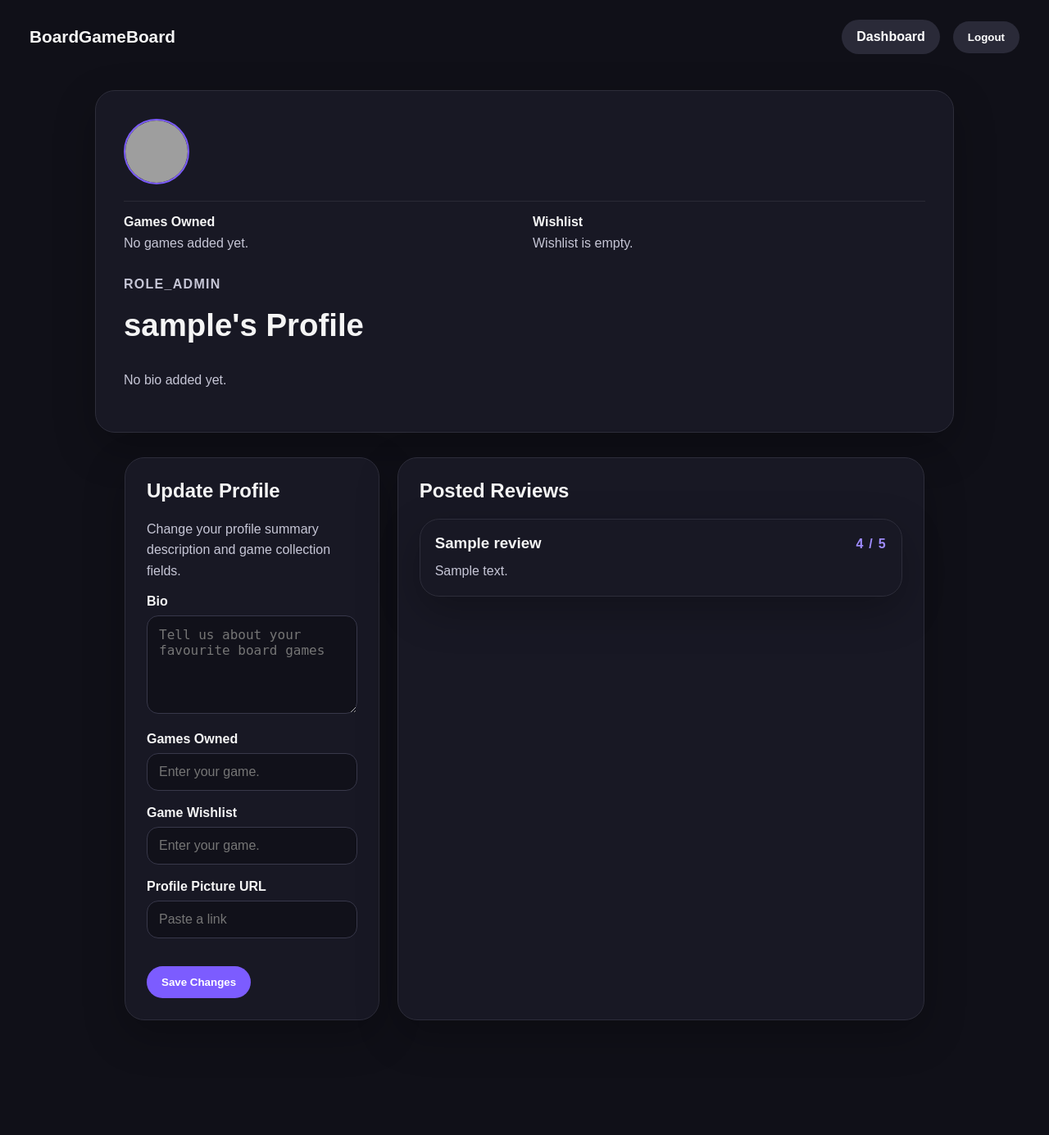
After one commit to achsfu/BoardGameSite, a Spring Boot app: page /profile in a window 1280 px wide. The commit adds this page. Shown: the whole page at 82% size. Run offline with Spring Boot 4, Linux system fonts and the light colour scheme; the visitor is signed in with stand-in values (Sample User, id 1); tables that the repository leaves empty hold one stand-in row (values such as "Sample post"); some of the project's set-up classes (security, data sources, template engines, error pages and the like) are left out, and stand-ins take their place; grey boxes are pictures that could not be loaded.

Commit message:
add user profile page with game collections, pfp and posted review

```diff
--- /dev/null
+++ b/demo/src/main/java/com/cardboardboxed/demo/controllers/ProfileController.java
@@ -0,0 +1,102 @@
+package com.cardboardboxed.demo.controllers;
+
+import java.util.ArrayList;
+import java.util.List;
+
+import org.springframework.stereotype.Controller;
+import org.springframework.web.bind.annotation.GetMapping;
+
+import com.cardboardboxed.demo.reviews.Review;
+import com.cardboardboxed.demo.reviews.ReviewRepository;
+import com.cardboardboxed.demo.useracounts.UserRepository;
+import com.cardboardboxed.demo.useracounts.User;
+import org.springframework.ui.Model;
+import jakarta.servlet.http.HttpServletRequest;
+import jakarta.servlet.http.HttpSession;
+import org.springframework.web.bind.annotation.PostMapping;
+
+import org.springframework.web.bind.annotation.RequestParam;
+
+@Controller
+public class ProfileController {
+
+    private final UserRepository userRepository;
+    private final ReviewRepository reviewRepository;
+
+    public ProfileController(UserRepository userRepository, ReviewRepository reviewRepository) {
+        this.userRepository = userRepository;
+        this.reviewRepository = reviewRepository;
+    }
+
+    @GetMapping("/profile")
+    public String showProfile(Model model, HttpServletRequest request) {
+        HttpSession session = request.getSession(false);
+        if (session == null || session.getAttribute("AUTH_USER") == null) {
+            return "redirect:/login?error=Please+log+in+to+view+your+profile";
+        }
+
+        String username = (String) session.getAttribute("AUTH_USER");
+        User user = userRepository.findByUsername(username);
+
+        String bio = (user.getBio() != null && !user.getBio().isBlank()) ? user.getBio() : "No bio added yet.";
+        String avatar = (user.getProfilePictureUrl() != null && !user.getProfilePictureUrl().isBlank())
+                ? user.getProfilePictureUrl()
+                : "https://images.unsplash.com/photo-1535713875002-d1d0cf377fde?auto=format&fit=crop&w=150&h=150&q=80";
+        List<Review> userReviews = reviewRepository.findByUserUsername(username);
+        List<String> ownedList = (user.getGameOwned() != null && !user.getGameOwned().isBlank())
+                ? new ArrayList<>(List.of(user.getGameOwned().split("\\s*,\\s*")))
+                : new ArrayList<>();
+
+        List<String> wishlistList = (user.getGameWishlist() != null && !user.getGameWishlist().isBlank())
+                ? new ArrayList<>(List.of(user.getGameWishlist().split("\\s*,\\s*")))
+                : new ArrayList<>();
+        model.addAttribute("username", username);
+        model.addAttribute("role", user.getRole());
+        model.addAttribute("bio", bio);
+        model.addAttribute("avatar", avatar);
+        model.addAttribute("reviews", userReviews);
+
+        model.addAttribute("ownedList", ownedList);
+        model.addAttribute("wishlistList", wishlistList);
+
+        return "profile";
+    }
+
+    @PostMapping("/profile/update-bio")
+    public String updateBio(@RequestParam String bio, @RequestParam String profilePictureUrl, @RequestParam(required = false) String ownedGames, @RequestParam(required = false) String wishlistGames,
+            HttpServletRequest request) {
+        HttpSession session = request.getSession(false);
+        if (session == null || session.getAttribute("AUTH_USER") == null) {
+            return "redirect:/login";
+        }
+
+        String username = (String) session.getAttribute("AUTH_USER");
+        User user = userRepository.findByUsername(username);
+        user.setBio(bio);
+        user.setProfilePictureUrl(profilePictureUrl);
+        if (ownedGames != null && !ownedGames.isBlank()) {
+        String currentOwned = user.getGameOwned();
+        if (currentOwned != null && !currentOwned.isBlank()) {
+            if (!currentOwned.contains(ownedGames.trim())) {
+                user.setGameOwned(currentOwned + ", " + ownedGames.trim());
+            }
+        } else {
+            user.setGameOwned(ownedGames.trim());
+        }
+        }
+
+        if (wishlistGames != null && !wishlistGames.isBlank()) {
+        String currentWishlist = user.getGameWishlist();
+        if (currentWishlist != null && !currentWishlist.isBlank()) {
+            if (!currentWishlist.contains(wishlistGames.trim())) {
+                user.setGameWishlist(currentWishlist + ", " + wishlistGames.trim());
+            }
+        } else {
+            user.setGameWishlist(wishlistGames.trim());
+        }
+    }
+        userRepository.save(user);
+        return "redirect:/profile?success=Bio+updated+successfully";
+    }
+
+}
--- a/demo/src/main/resources/static/css/site.css
+++ b/demo/src/main/resources/static/css/site.css
@@ -238,6 +238,7 @@ textarea {
 }
 
 @media (max-width: 850px) {
+
     .landing-hero,
     .feature-row,
     .grid {
@@ -252,3 +253,36 @@ textarea {
         padding: 20px;
     }
 }
+
+/*--- USER PROFILE GAME LISTS---*/
+
+.game-tag-container {
+    display: flex;
+    flex-wrap: wrap;
+    gap: 8px;
+    margin-top: 8px;
+}
+
+.game-tag {
+    background: #7c5cff;
+    color: white;
+    padding: 4px 12px;
+    border-radius: 16px;
+    font-size: 0.85rem;
+    font-weight: 500;
+}
+
+.wishlist-tag {
+    background: #2a2d3d;
+    border: 1px solid #7c5cff;
+    color: #a29bfe;
+}
+
+.profile-lists-section {
+    margin-top: 16px;
+    border-top: 1px solid rgba(255, 255, 255, 0.08);
+    padding-top: 16px;
+    display: grid;
+    grid-template-columns: 1fr 1fr;
+    gap: 20px;
+}
--- a/demo/src/main/resources/templates/dashboard.html
+++ b/demo/src/main/resources/templates/dashboard.html
@@ -25,11 +25,12 @@
             </p>
         </section>
 
+        <!--USER PROFILE-->
         <section class="grid">
             <div class="feature-card">
                 <h2>Your Profile</h2>
                 <p>View your board game activity, favorite games, and future profile details.</p>
-                <a href="#" class="text-link">Coming soon</a>
+                <a href="/profile" class="text-link">View Profile</a>
             </div>
 
             <div class="feature-card">
--- /dev/null
+++ b/demo/src/main/resources/templates/profile.html
@@ -0,0 +1,170 @@
+<!doctype html>
+<html lang="en" xmlns:th="http://thymeleaf.org">
+  <head>
+    <meta charset="UTF-8" />
+    <meta name="viewport" content="width=device-width, initial-scale=1.0" />
+    <title>My Profile | BoardGameBoard</title>
+    <link rel="stylesheet" th:href="@{/css/site.css}" href="/css/site.css" />
+  </head>
+  <body>
+    <div class="app-shell">
+      <nav class="top-nav">
+        <a href="/" class="brand">BoardGameBoard</a>
+        <div class="nav-links">
+          <a href="/dashboard" class="secondary-button">Dashboard</a>
+          <form action="/logout" method="post" style="display: inline">
+            <button type="submit" class="secondary-button">Logout</button>
+          </form>
+        </div>
+      </nav>
+      <main class="dashboard">
+        <section class="hero-card">
+          <img
+            th:src="${avatar}"
+            src="https://images.unsplash.com/photo-1535713875002-d1d0cf377fde?auto=format&fit=crop&w=150&h=150&q=80"
+            alt="Avatar"
+            style="
+              width: 80px;
+              height: 80px;
+              border-radius: 50%;
+              object-fit: cover;
+              border: 2px solid #7c5cff;
+            "
+          />
+
+          <!-- Display collections-->
+          <div class="profile-lists-section">
+            <div>
+              <h3 style="margin: 0; font-size: 1rem">Games Owned</h3>
+              <p
+                class="muted"
+                style="margin: 4px 0"
+                th:if="${ownedList.isEmpty()}"
+              >
+                No games added yet.
+              </p>
+              <div class="game-tag-container">
+                <span
+                  th:each="game : ${ownedList}"
+                  th:text="${game}"
+                  class="game-tag"
+                  >Catan</span
+                >
+              </div>
+            </div>
+            <div>
+              <h3 style="margin: 0; font-size: 1rem">Wishlist</h3>
+              <p
+                class="muted"
+                style="margin: 4px 0"
+                th:if="${wishlistList.isEmpty()}"
+              >
+                Wishlist is empty.
+              </p>
+              <div class="game-tag-container">
+                <span
+                  th:each="game : ${wishlistList}"
+                  th:text="${game}"
+                  class="game-tag wishlist-tag"
+                  >Carcassonne</span
+                >
+              </div>
+            </div>
+          </div>
+          <div>
+            <p class="eyebrow" th:text="${role}">USER</p>
+            <h1 th:text="${username} + '\'s Profile'">User's Profile</h1>
+            <p class="muted" th:text="${bio}">No bio added yet!</p>
+          </div>
+        </section>
+
+        <section class="grid">
+          <div class="feature-card">
+            <h2>Update Profile</h2>
+            <p class="muted">Change your profile summary description and game collection fields.</p>
+
+            <form action="/profile/update-bio" method="post">
+                <div class="form-group">
+                    <label for="bio">Bio</label>
+                    <textarea name="bio"
+                            id="bio"
+                            placeholder="Tell us about your favourite board games"
+                            required
+                            th:text="${bio == 'No bio added yet.' ? '' : bio}"></textarea>
+                </div>
+
+                <!-- Input for Games Owned -->
+                <div class="form-group" style="margin-top: 12px">
+                  <label for="ownedGames">Games Owned</label>
+                  <input
+                    type="text"
+                    name="ownedGames"
+                    id="ownedGames"
+                    placeholder="Enter your game."
+                    value=""
+                  />
+                </div>
+
+                <!-- Input for Game Wishlist -->
+                <div class="form-group" style="margin-top: 12px">
+                  <label for="wishlistGames">Game Wishlist</label>
+                  <input
+                    type="text"
+                    name="wishlistGames"
+                    id="wishlistGames"
+                    placeholder="Enter your game."
+                    value=""
+                  />
+                </div>
+
+                <div class="form-group" style="margin-top: 12px">
+                  <label for="profilePictureUrl">Profile Picture URL</label>
+                  <input
+                    type="url"
+                    name="profilePictureUrl"
+                    id="profilePictureUrl"
+                    placeholder="Paste a link"
+                    th:value="${avatar.contains('unsplash.com') ? '' : avatar}"
+                  />
+                </div>
+
+                <button type="submit" class="primary-button" style="margin-top: 16px;">Save Changes</button>
+            </form>
+          </div>
+
+          <!-- User's Review Display -->
+          <div class="feature-card" style="grid-column: span 2">
+            <h2>Posted Reviews</h2>
+            <p class="muted" th:if="${reviews.isEmpty()}">
+              You haven't shared any reviews yet!
+            </p>
+
+            <div
+              th:each="review : ${reviews}"
+              class="mock-card"
+              style="margin-bottom: 16px; padding: 18px"
+            >
+              <div
+                style="
+                  display: flex;
+                  justify-content: space-between;
+                  align-items: baseline;
+                "
+              >
+                <h3 style="margin: 0" th:text="${review.gameTitle}">
+                  Game Title
+                </h3>
+                <span class="eyebrow" th:text="${review.rating} + ' / 5'"
+                  >5 / 5</span
+                >
+              </div>
+              <p style="margin: 10px 0 0" th:text="${review.reviewText}">
+                Review details
+              </p>
+            </div>
+          </div>
+        </section>
+      </main>
+    </div>
+  </body>
+</html>
```
Also changed, not shown: demo/src/main/java/com/cardboardboxed/demo/useracounts/User.java (+39 -0 lines), 2 other files.
